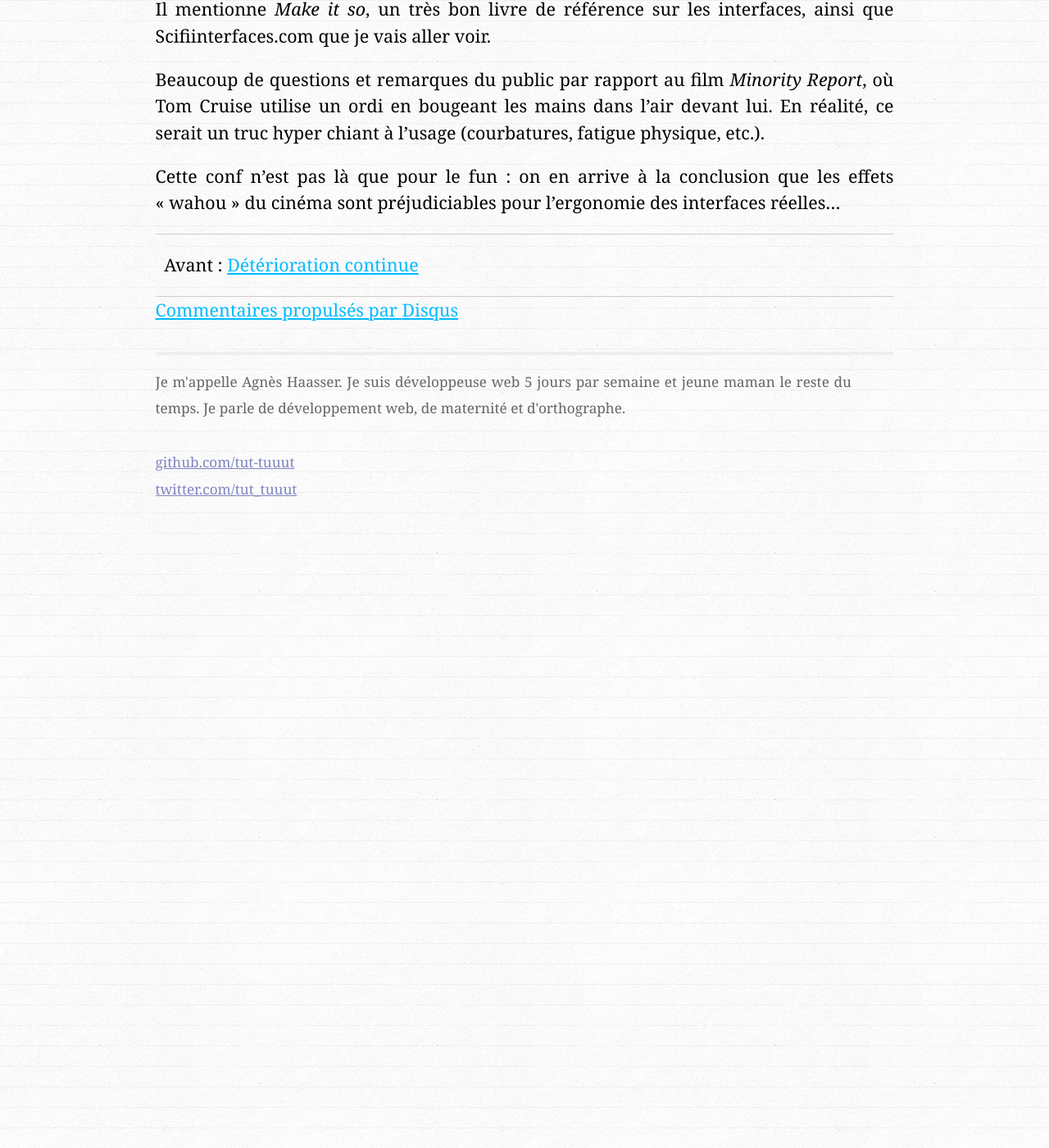
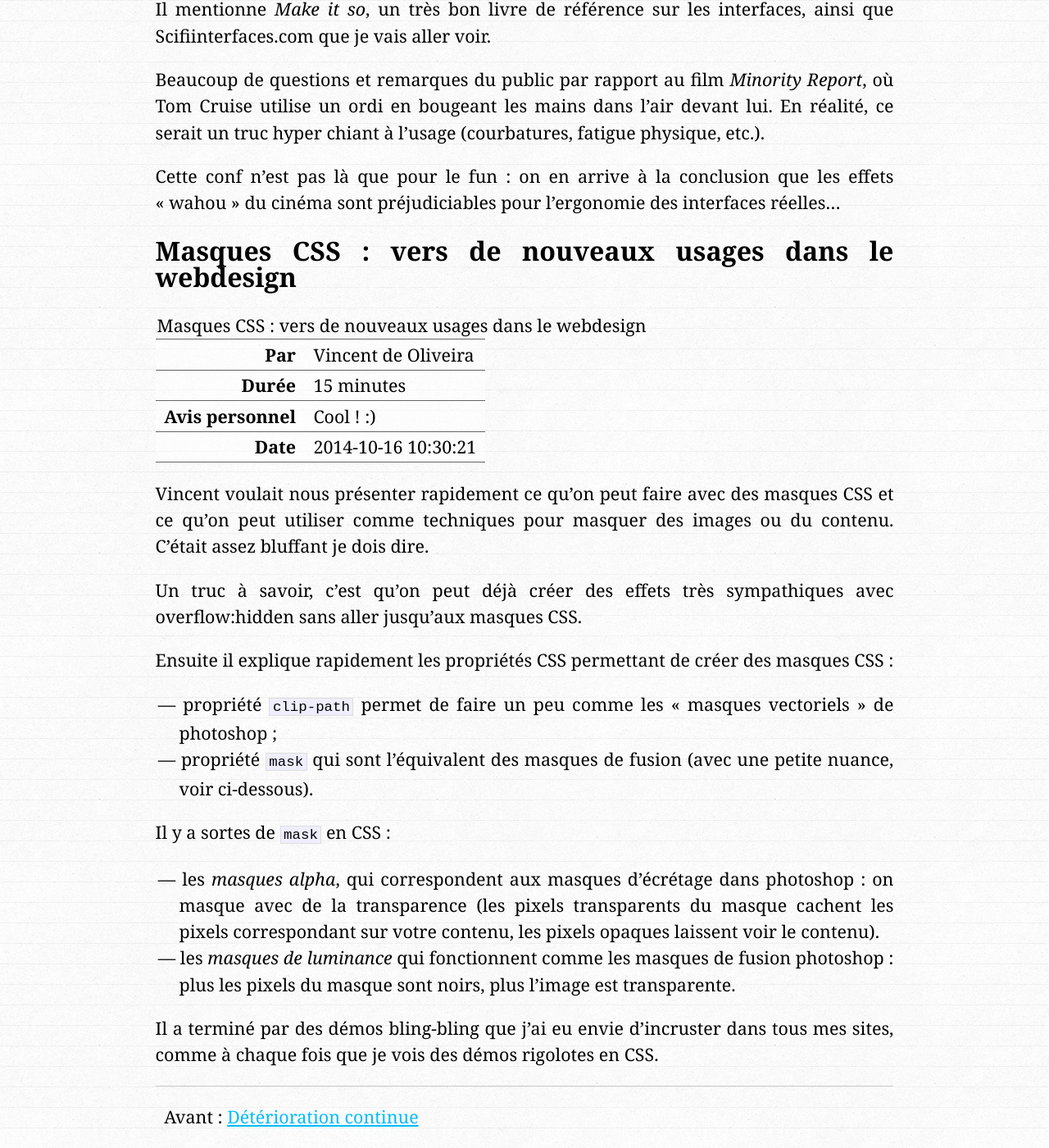
Before and after one commit to tut-tuuut/tut-tuuut.github.io, a Jekyll site: the page built from _posts/2014-10-19-paris-web-2014.md, in a window 1280 px wide and 1400 px high, scrolled down 1260 px. Shown: the whole window at 82% size. Built offline with Jekyll 4.4.1, drawn with Linux system fonts in a browser that asks for light colours; comment, search, counter and statistics services are not loaded.

Commit message:
Add: second conf

```diff
--- a/_posts/2014-10-19-paris-web-2014.md
+++ b/_posts/2014-10-19-paris-web-2014.md
@@ -26,3 +26,21 @@ Il mentionne _Make it so_, un très bon livre de référence sur les interfaces,
 Beaucoup de questions et remarques du public par rapport au film _Minority Report_, où Tom Cruise utilise un ordi en bougeant les mains dans l'air devant lui. En réalité, ce serait un truc hyper chiant à l'usage (courbatures, fatigue physique, etc.).
 
 Cette conf n'est pas là que pour le fun : on en arrive à la conclusion que les effets « wahou » du cinéma sont préjudiciables pour l’ergonomie des interfaces réelles…
+
+## Masques CSS : vers de nouveaux usages dans le webdesign
+
+{%include conf-info.html titre="Masques CSS : vers de nouveaux usages dans le webdesign" avis="Cool ! :)" qui="Vincent de Oliveira" duree="15 minutes" date="2014-10-16 10:30:21" %}
+
+Vincent voulait nous présenter rapidement ce qu'on peut faire avec des masques CSS et ce qu'on peut utiliser comme techniques pour masquer des images ou du contenu. C'était assez bluffant je dois dire.
+
+Un truc à savoir, c'est qu'on peut déjà créer des effets très sympathiques avec overflow:hidden sans aller jusqu’aux masques CSS.
+
+Ensuite il explique rapidement les propriétés CSS permettant de créer des masques CSS :
+* propriété `clip-path` permet de faire un peu comme les « masques vectoriels » de photoshop ;
+* propriété `mask` qui sont l'équivalent des masques de fusion (avec une petite nuance, voir ci-dessous).
+
+Il y a sortes de `mask` en CSS :
+* les _masques alpha_, qui correspondent aux masques d'écrétage dans photoshop : on masque avec de la transparence (les pixels transparents du masque cachent les pixels correspondant sur votre contenu, les pixels opaques laissent voir le contenu).
+* les _masques de luminance_ qui fonctionnent comme les masques de fusion photoshop : plus les pixels du masque sont noirs, plus l'image est transparente.
+
+Il a terminé par des démos bling-bling que j'ai eu envie d'incruster dans tous mes sites, comme à chaque fois que je vois des démos rigolotes en CSS.
```
